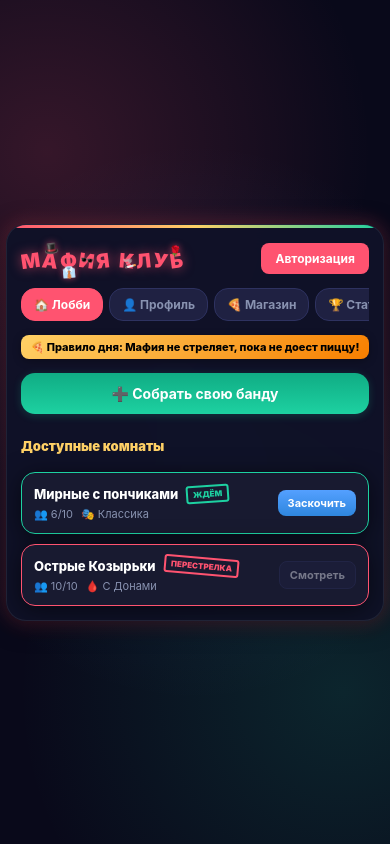
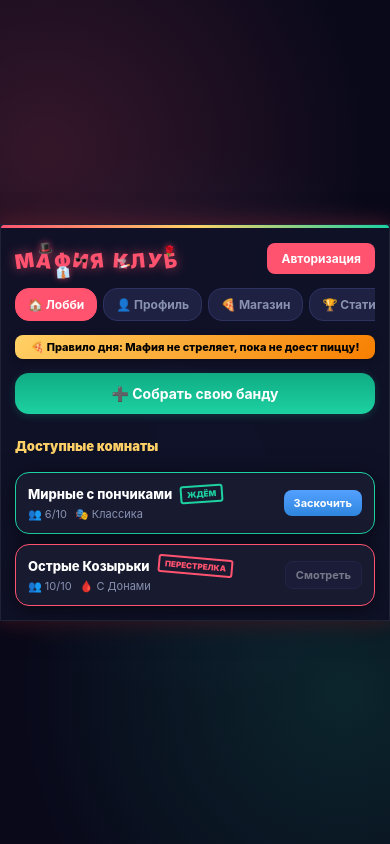
Before and after one commit to vledahovic-stack/Mafia_Game, a website: page public/index.html in a window 390 px wide. Drawn offline with nearby package versions, Linux system fonts and the light colour scheme; no server answers.

Commit message:
Add files via upload

```diff
--- a/public/style.css
+++ b/public/style.css
@@ -2741,6 +2741,18 @@ ul.room-list-mock {
   }
 }
 
+@media (max-width: 768px) {
+  body {
+    padding: 0 !important;
+    margin: 0 !important;
+  }
+  body > * {
+    width: 100% !important;
+    max-width: 100% !important;
+    border-radius: 0 !important;
+  }
+}
+
 /* ============================================================
    14. Модальные окна — общее
    ============================================================ */
```
